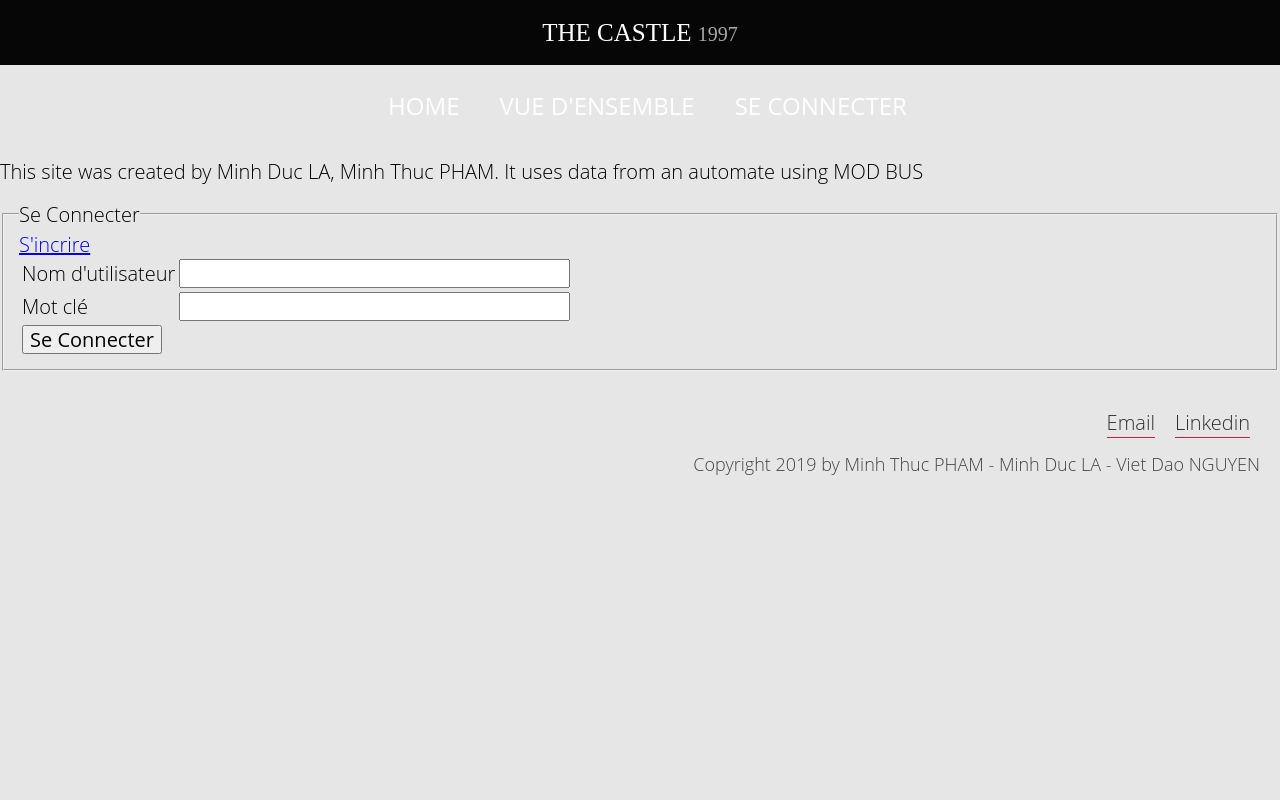
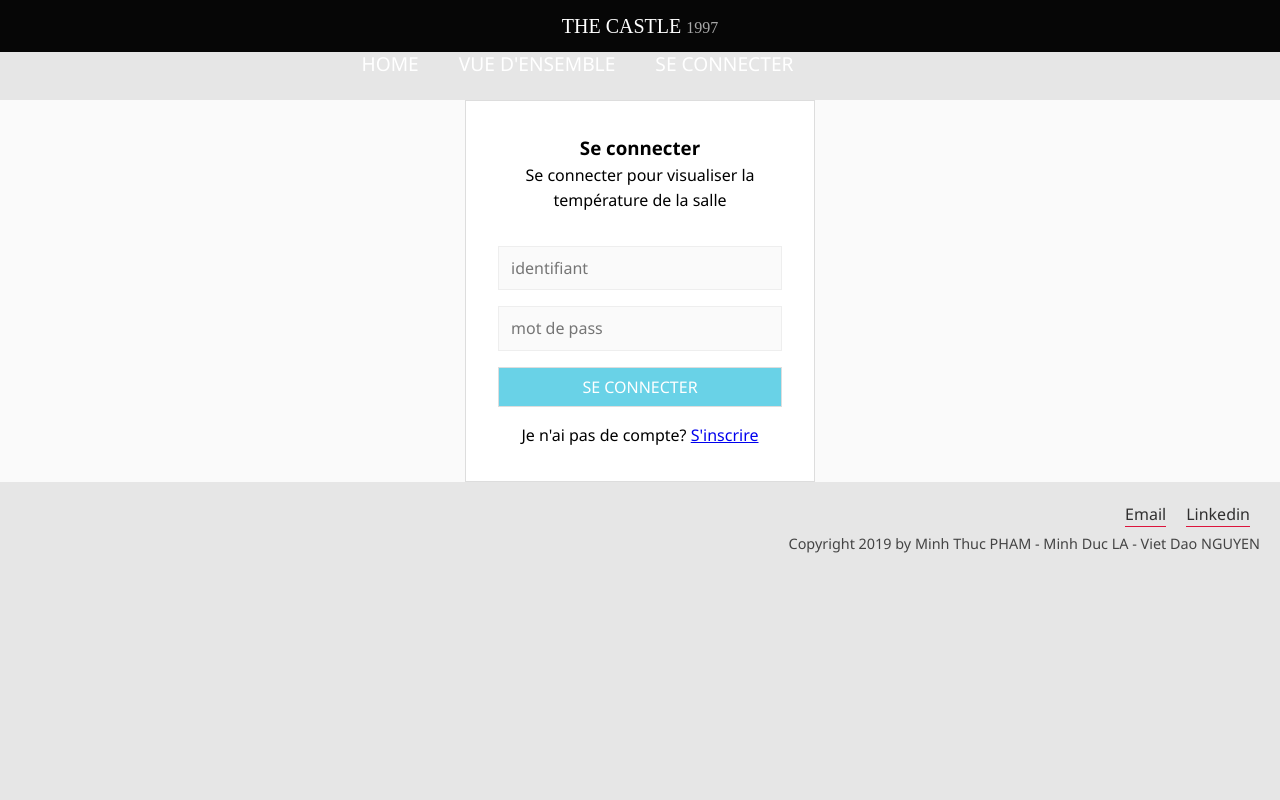
Before and after one commit to minhthuc2502/ACAD-AWAEI, a PHP site: page /login.php in a window 1280 px wide. Run offline with PHP 8.4, Linux system fonts and the light colour scheme; some web fonts are replaced.

Commit message:
update login

```diff
--- a/login.php
+++ b/login.php
@@ -7,11 +7,69 @@ $_SESSION['login'] = false;
 <html>
     <head>
         <link rel="icon" href="img/icon.png">
+        <title>The Castle - Se Connecter</title>
         <link rel="stylesheet" href="nomalize.css" />
         <link rel="stylesheet" href="style.css" />
         <link href="https://fonts.googleapis.com/css?family=Glegoo&display=swap" rel="stylesheet">
-        <title>The Castle - Se Connecter</title>
         <meta charset="utf-8">
+        <style>
+        *{
+            margin:0;
+            padding: 0;
+            box-sizing: border-box;
+        }
+        html{
+            height: 100%;
+        }
+        body{
+            font-family: 'Segoe UI', sans-serif;;
+            font-size: 1rem;
+            line-height: 1.6;
+            height: 100%;
+        }
+        .wrap {
+            width: 100%;
+            height: 100%;
+            display: flex;
+            justify-content: center;
+            align-items: center;
+            background: #fafafa;
+        }
+        .login-form{
+            width: 350px;
+            margin: 0 auto;
+            border: 1px solid #ddd;
+            padding: 2rem;
+            background: #ffffff;
+        }
+        .form-input{
+            background: #fafafa;
+            border: 1px solid #eeeeee;
+            padding: 12px;
+            width: 100%;
+        }
+        .form-group{
+            margin-bottom: 1rem;
+        }
+        .form-button{
+            background: #69d2e7;
+            border: 1px solid #ddd;
+            color: #ffffff;
+            padding: 10px;
+            width: 100%;
+            text-transform: uppercase;
+        }
+        .form-button:hover{
+            background: #69c8e7;
+        }
+        .form-header{
+            text-align: center;
+            margin-bottom : 2rem;
+        }
+        .form-footer{
+            text-align: center;
+        }
+        </style>
     </head>
 
     <body>
@@ -23,8 +81,6 @@ $_SESSION['login'] = false;
         </div>
         <div class="main-content">
             <header>
-                <br>
-                <br>
                 <br>
                 <nav id="nav-bar">
                     <ul class="main-nav">
@@ -39,10 +95,34 @@ $_SESSION['login'] = false;
                         <?php if( $_SESSION['login'] == true): ?>
                         <li><a href = "deconnexion.php">déconnexion</a></li>
                         <?php endif; ?>
+                        <br>
+                        <br>
                     </ul>
                 </nav>
             </header>
-            <p>This site was created by Minh Duc LA, Minh Thuc PHAM. It uses data from an automate using MOD BUS</p>
+            <div class="wrap">
+                <form class="login-form" method="POST" action="login.php">
+                    <div class="form-header">
+                        <h3>Se connecter</h3>
+                        <p>Se connecter pour visualiser la température de la salle</p>
+                    </div>
+                    <!--Email Input-->
+                    <div class="form-group">
+                    <input type="text" name="nomUtilisateur" class="form-input" placeholder="identifiant">
+                    </div>
+                    <!--Password Input-->
+                    <div class="form-group">
+                        <input type="password" name="motCle" class="form-input" placeholder="mot de pass">
+                    </div>
+                    <!--Login Button-->
+                    <div class="form-group">
+                        <button class="form-button" type="submit" name="btn_submit">Se Connecter</button>
+                    </div>
+                    <div class="form-footer">
+                    Je n'ai pas de compte? <a href="register.php">S'inscrire</a>
+                    </div>
+                    </form>
+            </div><!--/.wrap-->
         </div>
 
     <?php
@@ -77,30 +157,6 @@ $_SESSION['login'] = false;
             }
         }
     ?>
-        <form method="POST" action="login.php">
-        <div class="main-content">
-            <fieldset>
-                <legend>Se Connecter</legend>
-                <table>
-                    <tbody>
-                        <tr>
-                            <td>Nom d'utilisateur</td>
-                            <td><input type="text" name="nomUtilisateur" size="30"></td>
-                        </tr>
-                        <tr>
-                                <td>Mot clé</td>
-                                <td><input type="password" name="motCle" size="30"></td>
-                        </tr>
-                    </tbody>
-                    <tfoot>
-                        <tr>
-                            <td colspan="2"><input type="submit" name="btn_submit" value="Se Connecter"></td>
-                            <a href ="register.php">S'incrire</a>
-                        </tr>
-                    </tfoot>
-                </table>
-            </fieldset>
-        </div>
         <!-- Footer -->
         <footer id="footpage">
             <ul>
```
Also changed, not shown: deconnexion.php (+0 -11 lines).
